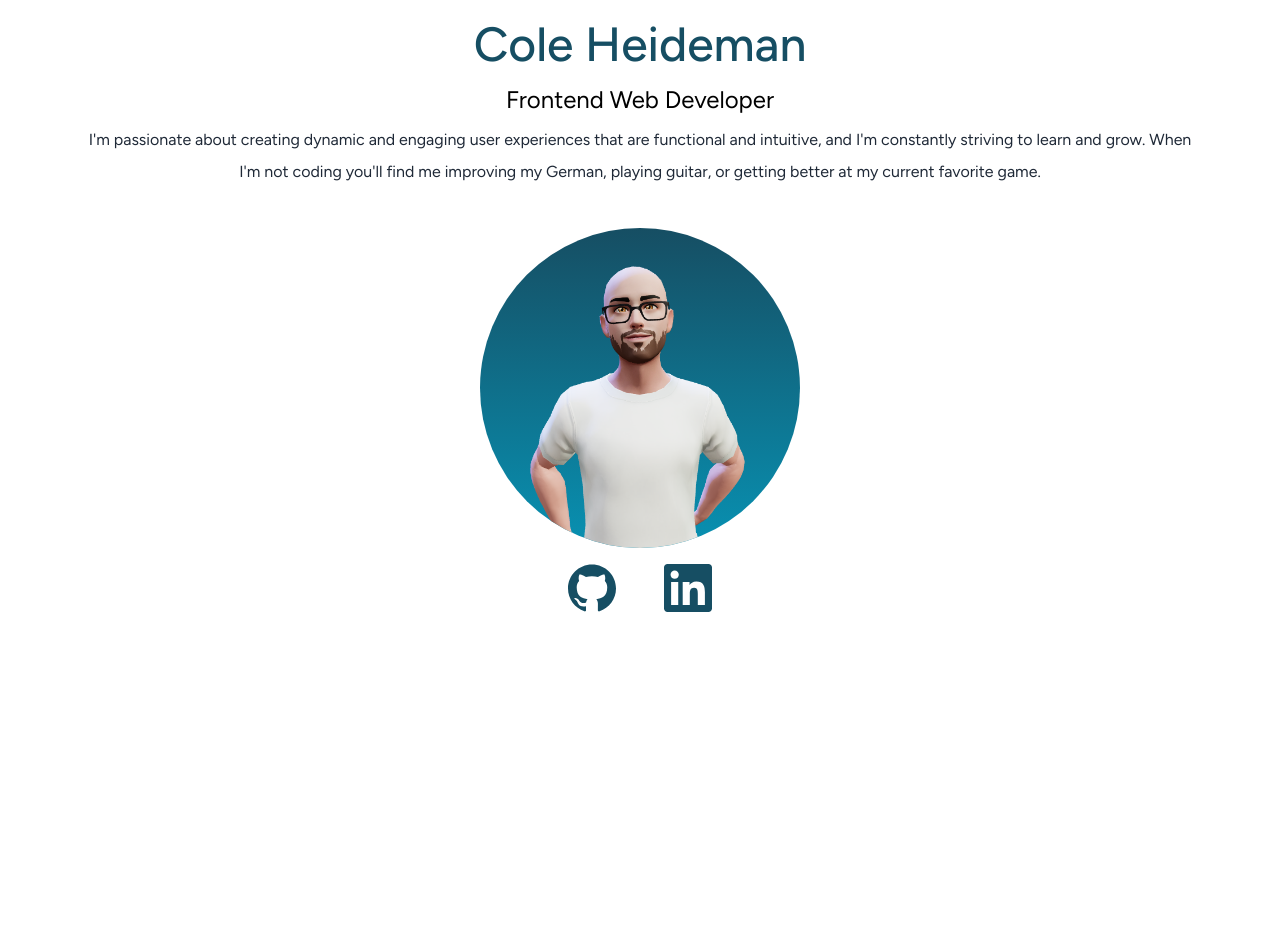
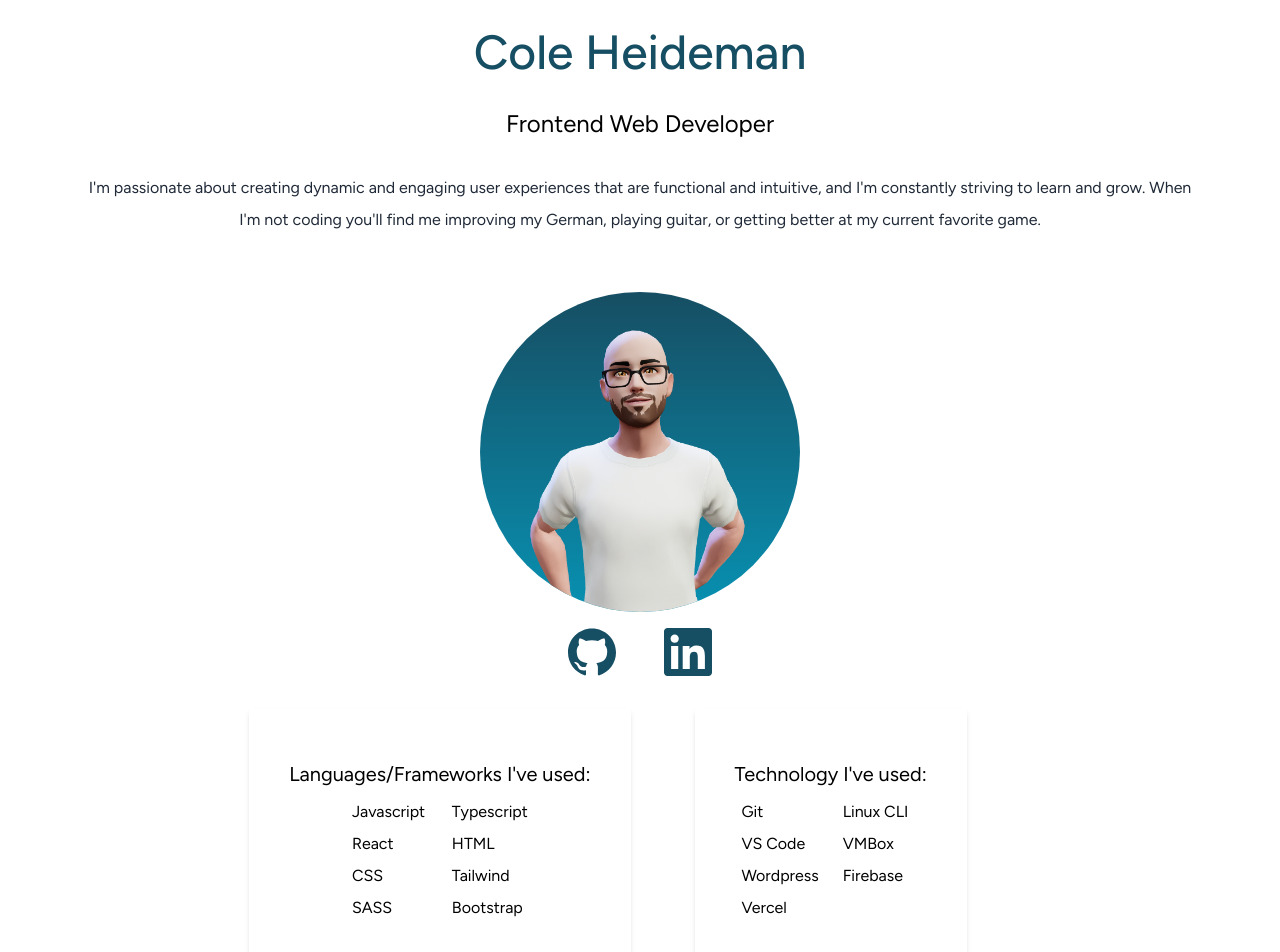
Before and after one commit to Alienatedlabor/react-portfolio, a Next.js app: page / in a window 1280 px wide. Shown: the part 140-1092 px from the top of the page. Before the commit the page ends 800 px from the top, so only its background shows below. Built offline with nearby package versions, Linux system fonts and the light colour scheme.

Commit message:
add skills, add padding

```diff
--- a/pages/index.tsx
+++ b/pages/index.tsx
@@ -34,11 +34,11 @@ export default function Home() {
             </ul>
           </nav>
           <div className="flex flex-col text-center p-10">
-            <h2 className=" text-5xl font-medium py-2 text-cyan-900">
+            <h2 className=" text-5xl font-medium py-4 text-cyan-900">
               Cole Heideman
             </h2>
-            <h3 className="text-2xl py-2">Frontend Web Developer</h3>
-            <p className="text-md leading-8 text-gray-800">
+            <h3 className="text-2xl py-4">Frontend Web Developer</h3>
+            <p className="text-md leading-8 text-gray-800 py-4">
               I'm passionate about creating dynamic and engaging user
               experiences that are functional and intuitive, and I'm constantly
               striving to learn and grow. When I'm not coding you'll find me
@@ -59,6 +59,40 @@ export default function Home() {
             <SiLinkedin className="cursor-pointer" />
           </div>
         </section>
+        <section className="flex justify-center gap-16 py-4">
+          <div className="flex flex-col items-center shadow-md p-10">
+            <h3 className="text-xl py-3 text-center">
+              Languages/Frameworks I've used:
+            </h3>
+            <ul className="grid grid-cols-2 gap-x-6 gap-2">
+              <li>Javascript</li>
+              <li>Typescript</li>
+              <li>React</li>
+              <li>HTML</li>
+              <li>CSS</li>
+              <li>Tailwind</li>
+              <li>SASS</li>
+              <li>Bootstrap</li>
+            </ul>
+          </div>
+          <div className="flex flex-col items-center shadow-md p-10">
+            <h3 className="text-xl py-3 items-center text-center">
+              Technology I've used:
+            </h3>
+            <div>
+              <ul className="grid grid-cols-2 gap-x-6 gap-2">
+                <li>Git</li>
+                <li>Linux CLI</li>
+                <li>VS Code</li>
+                <li>VMBox</li>
+                <li>Wordpress</li>
+                <li>Firebase</li>
+                <li>Vercel</li>
+              </ul>
+            </div>
+          </div>
+          <div></div>
+        </section>
       </main>
     </div>
   );
```
